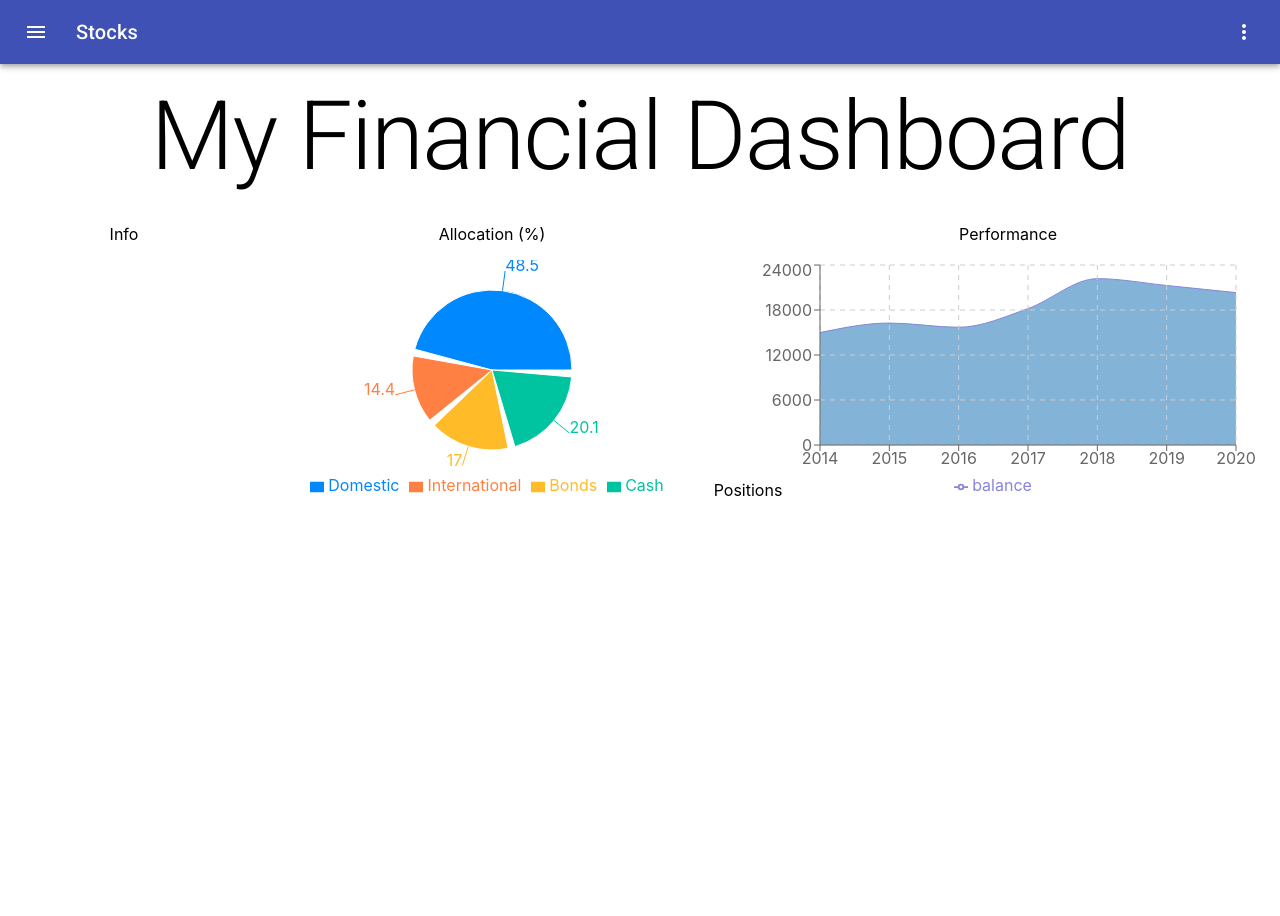
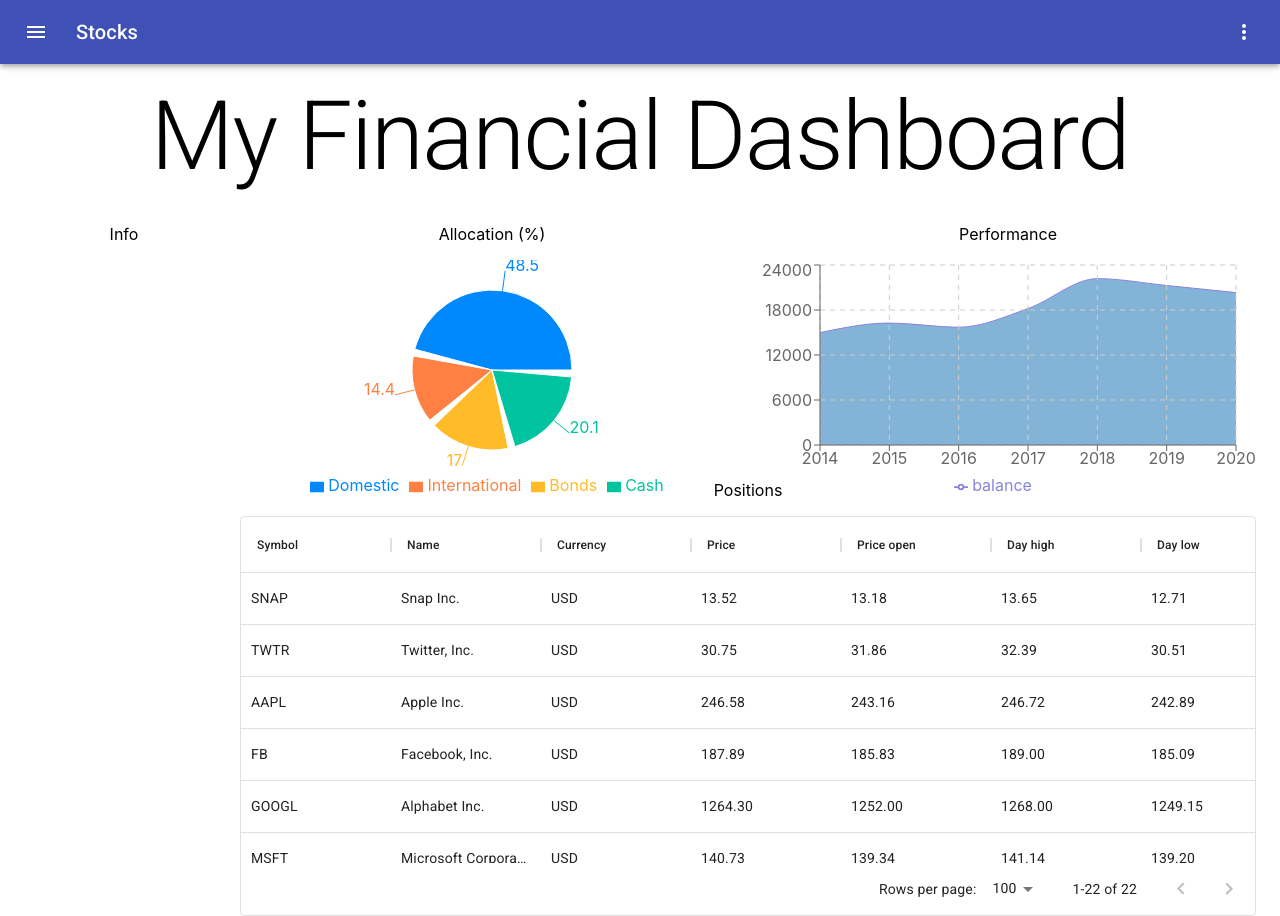
Before and after one commit to DruSerkes/financial-dashboard, a React (Create React App) app: page / in a window 1280 px wide. Before the commit the page ends 800 px from the top, so only its background shows below. Built offline with nearby package versions, Linux system fonts and the light colour scheme.

Commit message:
Add Positions

```diff
--- a/package.json
+++ b/package.json
@@ -4,6 +4,7 @@
   "private": true,
   "dependencies": {
     "@material-ui/core": "^4.11.4",
+    "@material-ui/data-grid": "^4.0.0-alpha.33",
     "@material-ui/icons": "^4.11.2",
     "@testing-library/jest-dom": "^5.11.4",
     "@testing-library/react": "^11.1.0",
--- a/src/App.css
+++ b/src/App.css
@@ -31,6 +31,15 @@
   font-size: 10px;
 }
 
+.Positions-Table {
+  height: 400px;
+  width: 100%;
+}
+
+.MuiDataGrid-columnHeaderTitle {
+  font-size: 0.75rem;
+}
+
 @media only screen and (max-width: 750px) {
   .Home {
     grid-template-columns: 225px auto;
--- /dev/null
+++ b/src/Components/Positions.tsx
@@ -0,0 +1,23 @@
+import * as React from 'react';
+import { DataGrid } from '@material-ui/data-grid';
+import { Box } from '@material-ui/core';
+
+import { positions } from '../data/positionsData';
+
+
+// interface PositionsProps { }
+
+export const Positions = () => {
+  const rows = positions.map((position, id) => ({ ...position, id }))
+  const columns = Object.keys(positions[0]).map(field => {
+    const headerField = field.split('_').join(' ');
+    const headerName = `${headerField[0].toUpperCase()}${headerField.slice(1)}`;
+    return { field, headerName, width: 150 };
+  });
+
+  return (
+    <Box className="Positions-Table">
+      <DataGrid rows={rows} columns={columns} />
+    </Box>
+  )
+};
--- a/src/Containers/Home.tsx
+++ b/src/Containers/Home.tsx
@@ -2,6 +2,7 @@
 import { Box } from '@material-ui/core';
 import { Performance } from '../Components/Performance';
 import { Allocation } from '../Components/Allocation';
+import { Positions } from '../Components/Positions';
 // interface HomeProps {propTypes}
 
 export const Home: React.FC = () => {
@@ -22,7 +23,7 @@
       </Box>
       <Box className="Home-Positions">
         <p>Positions</p>
-        {/* TODO table for positions info */}
+        <Positions />
       </Box>
 
     </Box>
```
Also changed, not shown: 1 other file (tests, documents, lock files or other folders).
